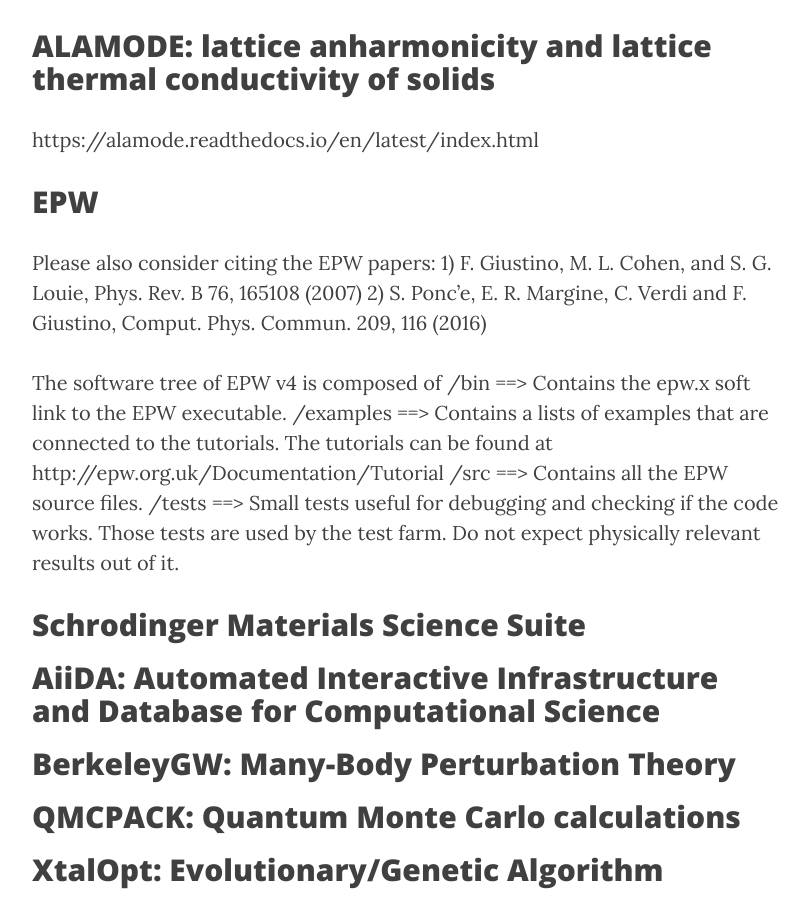
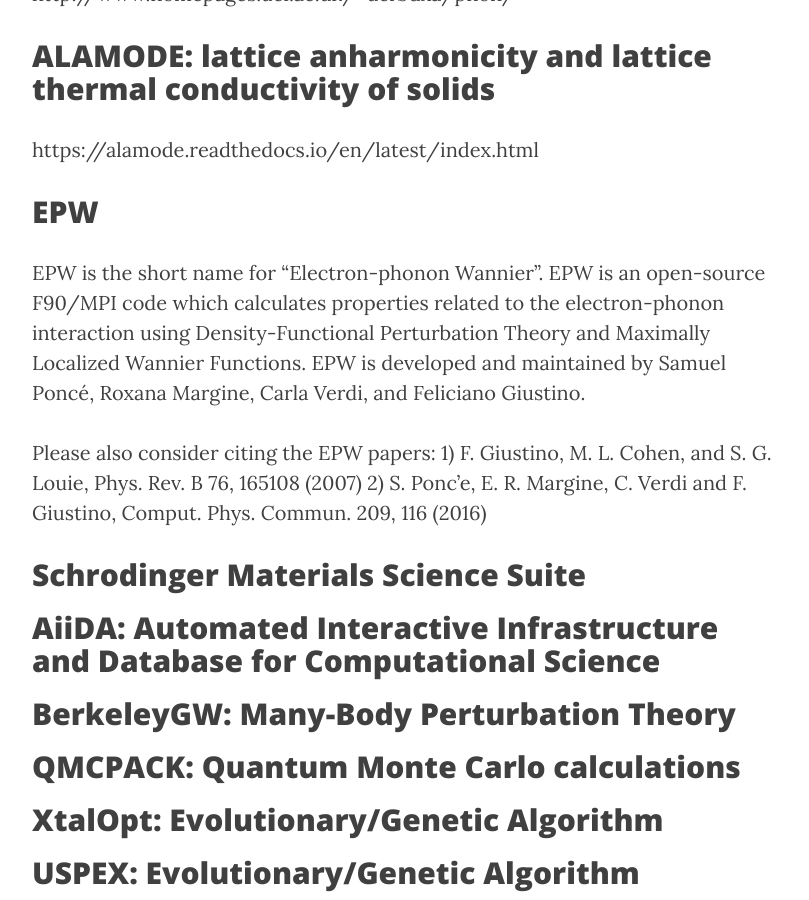
Before and after one commit to yyyu200/DFTbook, a Jekyll site: the page built from _posts/2019-08-20-Thirdparty.md, in a window 1280 px wide and 900 px high, scrolled down 4429 px. Shown: the whole window, without its empty margins (233-1042 px from the left). Built offline with Jekyll 4.4.1, drawn with Linux system fonts in a browser that asks for light colours; nearby versions of some CDN libraries; comment, search, counter and statistics services are not loaded; some of the changed text lies outside the part shown.

Commit message:
modify at20190925-11:54:06-aliyun

```diff
--- a/_posts/2019-08-20-Thirdparty.md
+++ b/_posts/2019-08-20-Thirdparty.md
@@ -108,22 +108,13 @@
 
 https://alamode.readthedocs.io/en/latest/index.html
 
-
 ## EPW
 
- Please also consider citing the EPW papers:
- 1) F. Giustino, M. L. Cohen, and S. G. Louie, Phys. Rev. B 76, 165108 (2007)
- 2) S. Ponc&rsquo;e, E. R. Margine, C. Verdi and F. Giustino, Comput. Phys. Commun. 209, 116 (2016)
+EPW is the short name for "Electron-phonon Wannier". EPW is an open-source F90/MPI code which calculates properties related to the electron-phonon interaction using Density-Functional Perturbation Theory and Maximally Localized Wannier Functions. EPW is developed and maintained by Samuel Poncé, Roxana Margine, Carla Verdi, and Feliciano Giustino.
 
- The software tree of EPW v4 is composed of
- /bin ==> Contains the epw.x soft link to the EPW executable.
- /examples  ==> Contains a lists of examples that are connected to the tutorials. The
-          tutorials can be found at http://epw.org.uk/Documentation/Tutorial
- /src ==> Contains all the EPW source files.
- /tests ==> Small tests useful for debugging and checking if the code works. Those tests are used
-          by the test farm. Do not expect physically relevant results out of it.
-
-
+Please also consider citing the EPW papers:
+1) F. Giustino, M. L. Cohen, and S. G. Louie, Phys. Rev. B 76, 165108 (2007)
+2) S. Ponc&rsquo;e, E. R. Margine, C. Verdi and F. Giustino, Comput. Phys. Commun. 209, 116 (2016)
 
 ## Schrodinger Materials Science Suite
 
```
Also changed, not shown: other parts of _posts/2019-08-20-Thirdparty.md (+2 -2 lines).
